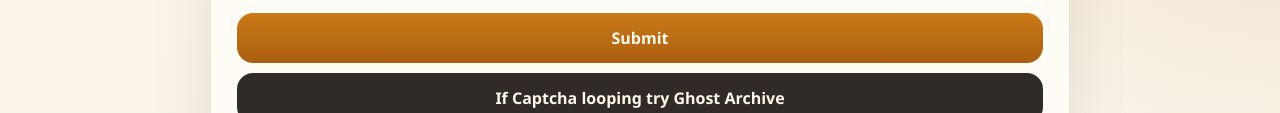
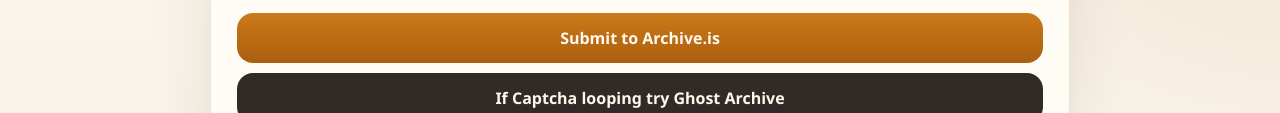
Before and after one commit to jourdan-code/archive-helper, a website: page index.html in a window 1280 px wide. Shown: the part 250-363 px from the top of the page. Drawn offline with Linux system fonts and the light colour scheme.

Commit message:
Rename submit button to Archive.is

```diff
--- a/index.html
+++ b/index.html
@@ -24,7 +24,7 @@
           </label>
 
           <div class="actions">
-            <button type="submit" class="primary">Submit</button>
+            <button type="submit" class="primary">Submit to Archive.is</button>
           </div>
         </form>
 
```
Also changed, not shown: public/index.html (+1 -1 lines).
